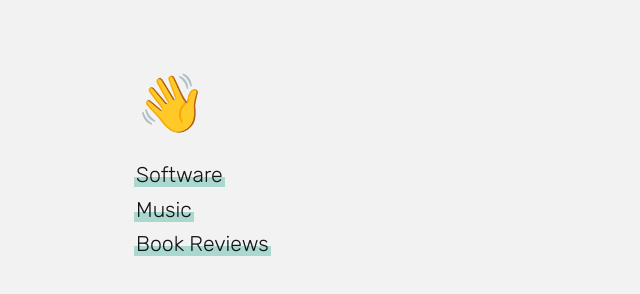
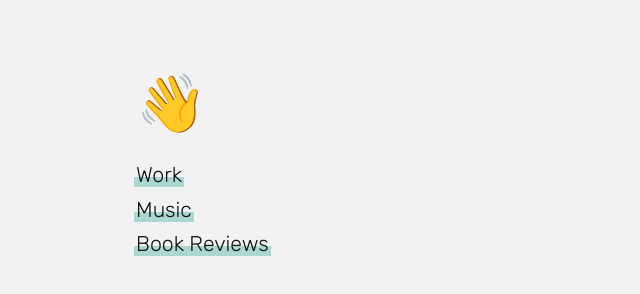
Before and after one commit to doorlay/website, a plain HTML site: page index.html in a window 1280 px wide. Shown: the full height of the page, 0-640 px from the left. Drawn offline with Linux system fonts and the light colour scheme.

Commit message:
Update verbiage

```diff
--- a/index.html
+++ b/index.html
@@ -11,7 +11,7 @@
 <body>
     <h1>👋</h1>
     <p>
-        <a href="https://www.linkedin.com/in/doorlay/" target="_blank">Software</a>
+        <a href="https://www.linkedin.com/in/doorlay/" target="_blank">Work</a>
         <br>
         <a href="https://linktr.ee/fooserband" target="_blank">Music</a>
 	<br>
```
